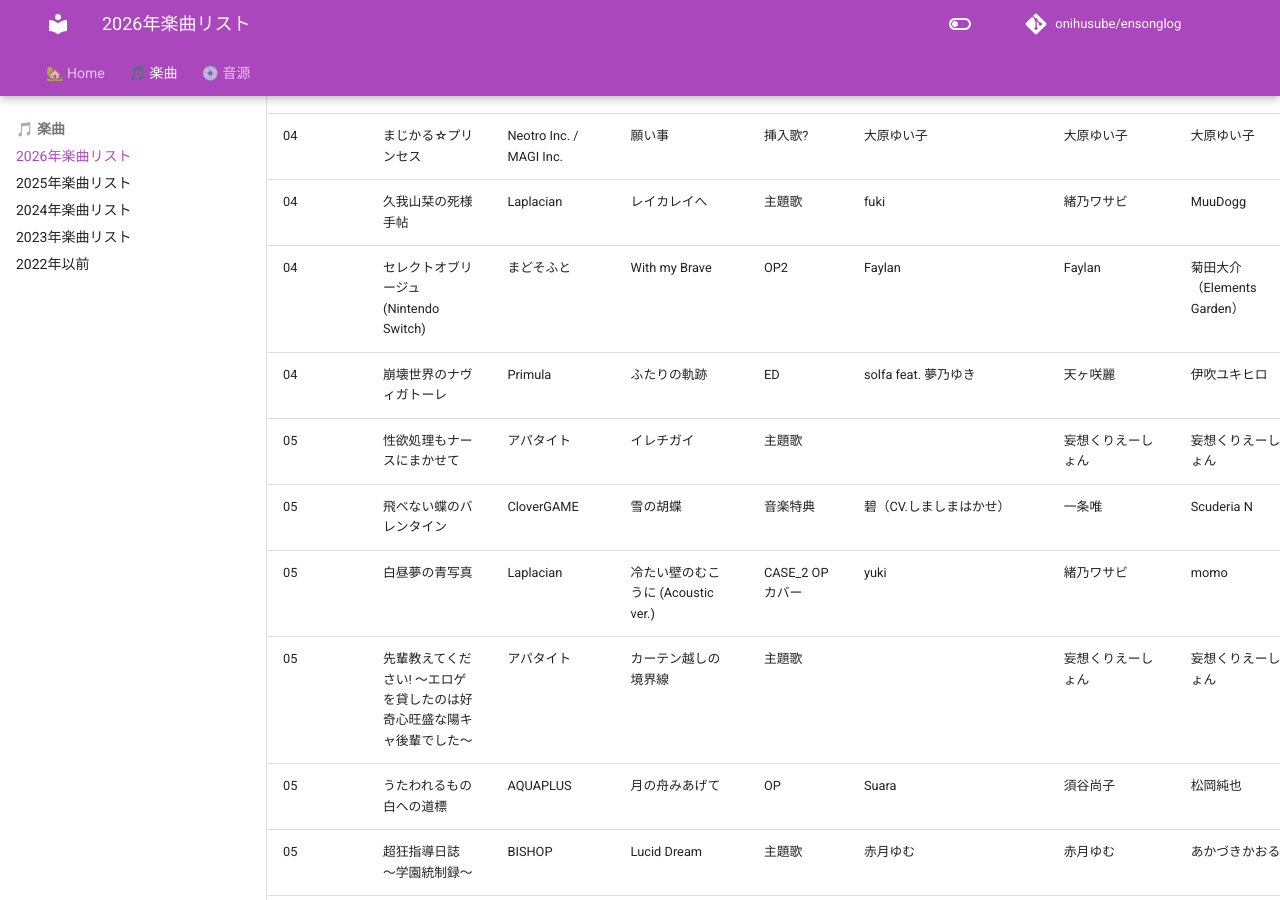
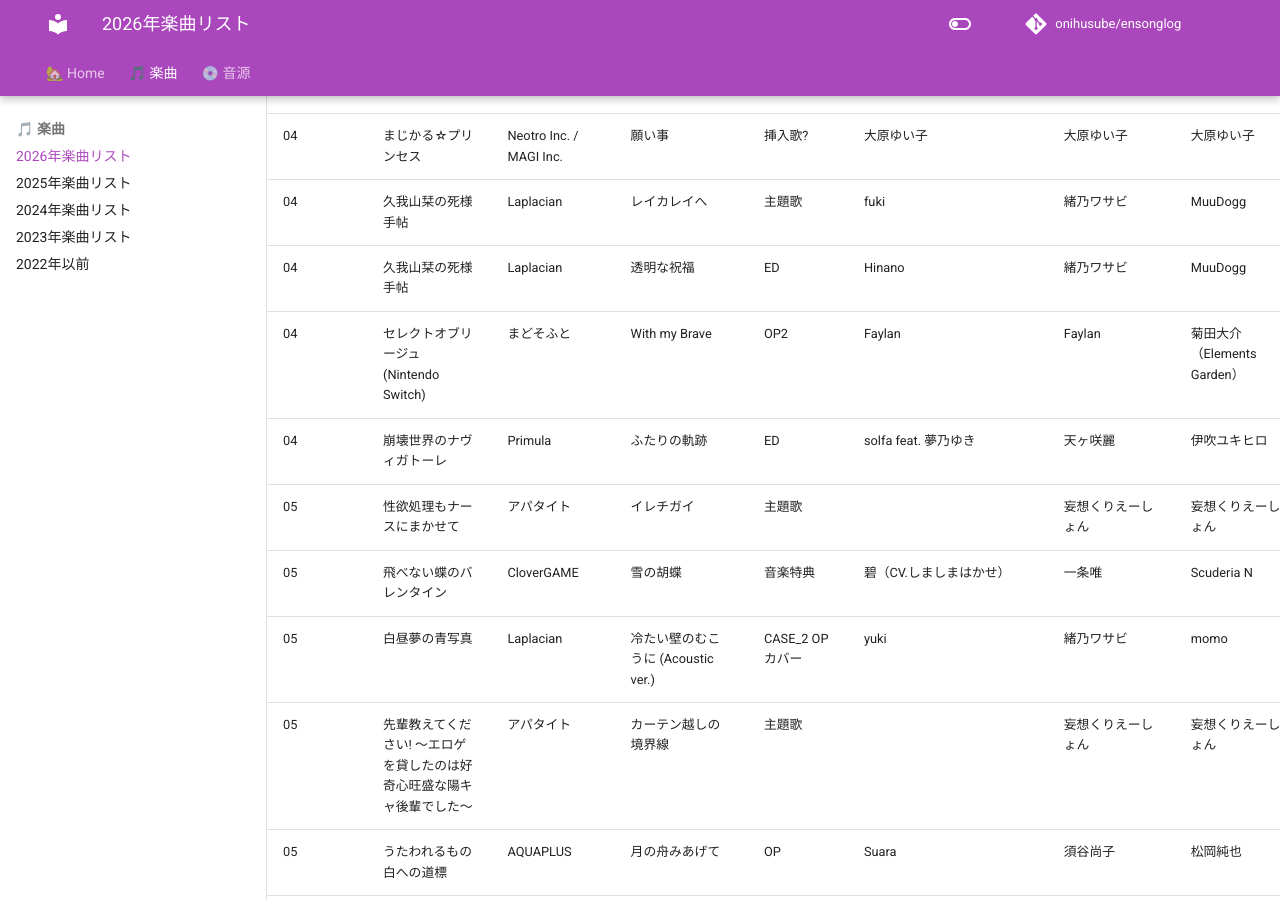
Before and after one commit to onihusube/ensonglog, an MkDocs documentation site: the page built from docs/2026/楽曲.md, in a window 1280 px wide and 900 px high, scrolled down 9692 px. Built offline with MkDocs 1.6.1 and Material for MkDocs 9.7.7, drawn with Linux system fonts in a browser that asks for light colours; emoji names are drawn with the system emoji font; comment, search, counter and statistics services are not loaded.

Commit message:
透明な祝福 追記

```diff
--- a/docs/2026/楽曲.md
+++ b/docs/2026/楽曲.md
@@ -117,7 +117,8 @@
 | 04<!--/24--> | 隷従の聖侍祭ルフィア | だーくワン！ | 水底で祈るアリア | 主題歌 | Ayumi. | 西坂恭平 from STRIKERS | 西坂恭平 from STRIKERS | 西坂恭平 from STRIKERS | | | [:fontawesome-brands-youtube:](https://www.youtube.com/watch?v=si1MxRRQcy8) |
 | 04<!--/27--> | おさないレモンとおとなのバニラ | なつこん | Morning mix juice | イメージソング | 朝比奈こん | 夏実 | 7mai |  | ゲーム同梱（[DLSite](https://www.dlsite.com/maniax/work/=/product_id/RJ01392095.html)） |  | [:fontawesome-brands-twitter:](https://x.com/natukon_circle/status/1930617935220924638) |
 | 04<!--/28--> | まじかる☆プリンセス | Neotro Inc. / MAGI Inc. | 願い事 | 挿入歌? | 大原ゆい子 | 大原ゆい子 | 大原ゆい子 | 吉田穣 |  |  | [:fontawesome-brands-youtube:](https://youtu.be/3mB0Uk5c2OU?t=57) |
-| 04<!--/30--> | 久我山栞の死様手帖 | Laplacian | レイカレイへ | 主題歌 | fuki | 緒乃ワサビ | MuuDogg | MuuDogg | [🎵🔗](https://linkco.re/SRy7axCu) |  | [:fontawesome-brands-steam:](https://store.steampowered.com/app/4141950/_/) |
+| 04<!--/30--> | 久我山栞の死様手帖 | Laplacian | レイカレイへ | 主題歌 | fuki | 緒乃ワサビ | MuuDogg | MuuDogg | [🎵🔗](https://linkco.re/SRy7axCu) |  | [:fontawesome-brands-steam:](https://store.steampowered.com/app/4141950/_/) [:fontawesome-brands-youtube:](https://www.youtube.com/watch?v=Bzq9kL_LH9Q) |
+| 04<!--/30--> | 久我山栞の死様手帖 | Laplacian | 透明な祝福 | ED | Hinano | 緒乃ワサビ | MuuDogg | MuuDogg | [🎵🔗](https://linkco.re/SRy7axCu) |  | [:fontawesome-brands-youtube:](https://www.youtube.com/watch?v=EaTOIMoxV4w) |
 | 04<!--/30--> | セレクトオブリージュ (Nintendo Switch) | まどそふと | With my Brave | OP2 | Faylan | Faylan | 菊田大介（Elements Garden） | 菊田大介（Elements Garden） | 初回限定特装版特典DLC |  | [:fontawesome-brands-youtube:](https://www.youtube.com/watch?v=0zVFYVG9Xws) [:fontawesome-brands-youtube:](https://www.youtube.com/watch?v=nTaTn_ZsTx0) |
 | 04<!--/30--> | 崩壊世界のナヴィガトーレ | Primula | ふたりの軌跡 | ED | solfa feat. 夢乃ゆき | 天ヶ咲麗 | 伊吹ユキヒロ | 伊吹ユキヒロ |  |  | [:fontawesome-brands-youtube:](https://www.youtube.com/watch?v=2CEQ1rbBR8g) |
 | 05<!--/01--> | 性欲処理もナースにまかせて | アパタイト | イレチガイ | 主題歌 |  | 妄想くりえーしょん | 妄想くりえーしょん | 妄想くりえーしょん | ゲームディスク |  | [:rabbit:](https://chobit.cc/aqo6n) |
```
